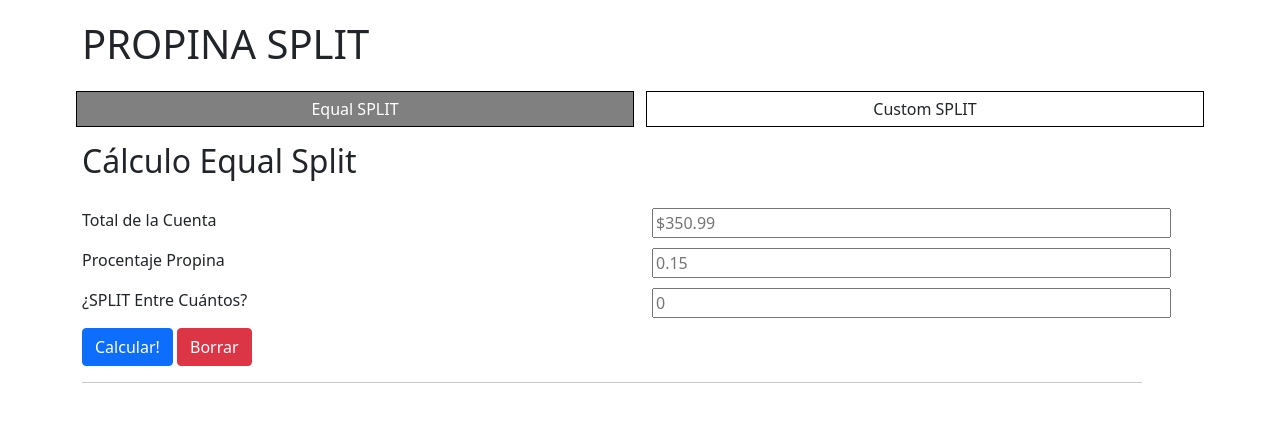
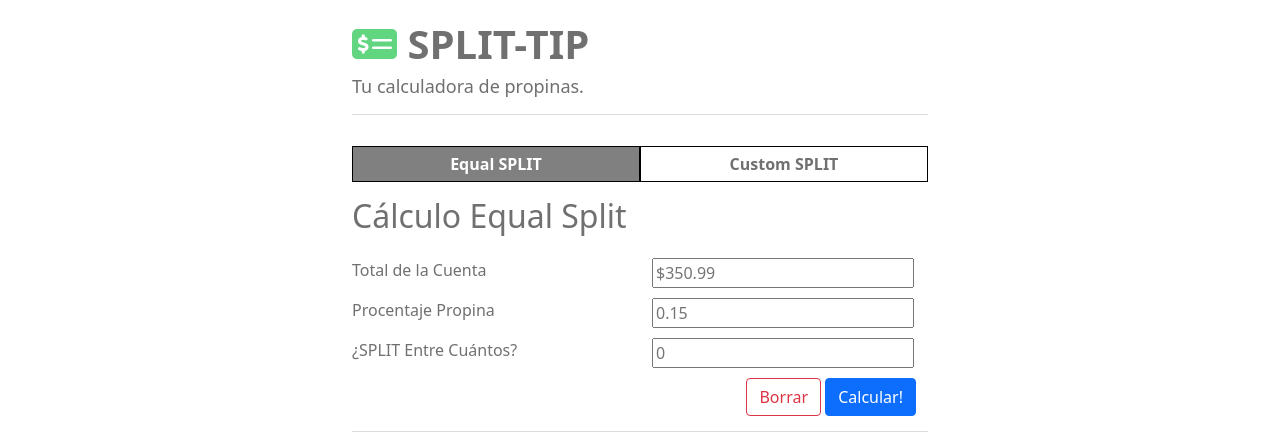
Before and after one commit to diegoarvz4/calculadora-app, a website: page index.html in a window 1280 px wide. Both pictures are taken after a click on the element "Equal SPLIT". Drawn offline with nearby package versions, Linux system fonts and the light colour scheme.

Commit message:
añadida función (UX)  de sugerencia de propina restante

```diff
--- a/index.html
+++ b/index.html
@@ -27,7 +27,9 @@
     href="style.css"
   ></link>
 
-  <title>App Calculadora Propina SPLIT</title>
+  <script src="https://kit.fontawesome.com/0a8f473504.js" crossorigin="anonymous"></script>
+
+  <title>SPLIT-TIP | Tu calculadora de propinas.</title>
 </head>
 
 <body class="">
@@ -35,7 +37,9 @@
     <div class="header">
       <div class="row row-header">
         <div class="col-12">
-          <h1>PROPINA SPLIT</h1>
+          <h1 class="encabezado"><i class="fas fa-money-check-alt"></i>  SPLIT-TIP</h1>
+          <h5 class="tagline">Tu calculadora de propinas.</h5>
+          <hr>
         </div>
       </div>
 
@@ -53,7 +57,7 @@
 
       <div class="row row-header">
         <div class="col-12">
-          <h2 id="section-title">PlaceHolder Title</h2>
+          <h2 id="section-title">Algo salió mal...</h2>
         </div>
       </div>
     </div>
@@ -109,20 +113,20 @@
         </div>
       </div>
 
-      <div class="row">
+      <div class="row botones-eq">
         <div class="col-12">
+          <button
+            id="btn-clear-split-eq"
+            class="btn btn-danger"
+          >Borrar</button>
           <button
             id="btn-calc-split-eq"
             class="btn btn-primary"
           >Calcular!</button>
 
-          <button
-            id="btn-clear-split-eq"
-            class="btn btn-danger"
-          >Borrar</button>
+
         </div>
       </div>
-
       <hr>
 
       <div class="row">
@@ -183,17 +187,18 @@
         </div>
       </div>
 
-      <div class="row">
+      <div class="row botones-cus">
         <div class="col-12">
+          <button
+            id="btn-clear-split-cus"
+            class="btn btn-danger"
+          >Borrar</button>
           <button
             id="btn-setup-split-cus"
             class="btn btn-success"
           >Yo pongo tanto:</button>
 
-          <button
-            id="btn-clear-split-cus"
-            class="btn btn-danger"
-          >Borrar</button>
+
         </div>
       </div>
 
--- a/main.js
+++ b/main.js
@@ -30,10 +30,8 @@ var totalPropinaCustom = "0";
 
 var comensalesConformes = "0";
 
+textoSección.innerHTML = "";
 
-
-
-textoSección.innerHTML = "Elige un tipo de cálculo...";
 //ACTION SELECT MODE////////////////////////////////////
 
 botónIgualSplit.onclick = function () {
@@ -88,6 +86,8 @@ botónSetupCustomSplit.onclick = function(){
 // y
 //// Agregar id's "secuenciales" a dichos inputs
 divCustom.innerHTML = "";
+resultadoCustomSplit.innerHTML = "";
+
 
 totalPropinaCustom = inputCuentaCustom.value * inputPorcentajeCustom.value ;
 
@@ -109,7 +109,7 @@ divCustom.insertAdjacentHTML('beforeend', `
               id="ipt-cus-${i+1}"
               type="number"
               inputmode="number"
-              placeholder="$100.00"
+              placeholder="$${totalPropinaCustom/inputSplitCustom.value}"
             ></input>
           </div>
         </div>
@@ -121,7 +121,7 @@ divCustom.insertAdjacentHTML('beforeend', `
 
 divCustom.insertAdjacentHTML("beforeend",`
 
-<div class="row">
+<div class="row botones-cus">
   <div class="col-6">
   <button class ="btn btn-info" id="btn-calc-split-cus">Calcular!</button>
   </div>
@@ -132,9 +132,12 @@ divCustom.insertAdjacentHTML("beforeend",`
 
 botónCálculoCustomSplit = document.getElementById("btn-calc-split-cus");
 
+////CÁLCULOS COMPLEJOS
+
 botónCálculoCustomSplit.onclick = function(){
+
 comensalesConformes = 0;
-  resultadoCustomSplit.innerHTML = "";
+resultadoCustomSplit.innerHTML = "";
 
   totalPropinaCustom = inputCuentaCustom.value * inputPorcentajeCustom.value ;
 
@@ -155,6 +158,8 @@ if(document.getElementById("ipt-cus-"+(j+1)).value != "" || document.getElementB
 
   totalPropinaCustom = totalPropinaCustom-document.getElementById("ipt-cus-"+(j+1)).value;
 
+
+
 }
 
 if (document.getElementById("ipt-cus-"+(j+1)).value === "" || document.getElementById("ipt-cus-"+(j+1)).value === "0"){
@@ -162,9 +167,21 @@ if (document.getElementById("ipt-cus-"+(j+1)).value === "" || document.getElemen
 //para calcular la partes proporcionales del resto.
   comensalesConformes ++;
 
+
 }
 
 }
+//Final del FOR
+
+for(let k=0; k<inputSplitCustom.value; k++){
+  if (document.getElementById("ipt-cus-"+(k+1)).value === "" || document.getElementById("ipt-cus-"+(k+1)).value === "0"){
+
+    document.getElementById("ipt-cus-"+(k+1)).setAttribute("placeholder",`$${totalPropinaCustom/comensalesConformes}
+    `);
+
+  }
+}
+//Final del FOR
 
 if(comensalesConformes == inputSplitCustom.value){
 //Si todos los inputs estaban vacíos, implica que el cálculo se hace proporcionalmente
@@ -177,6 +194,7 @@ if(comensalesConformes == inputSplitCustom.value){
 }
 
  resultadoCustomSplit.insertAdjacentHTML("beforeend",`
+<hr>
 <span style="color:red">Restante: $${totalPropinaCustom}</span>`);
 
 
@@ -193,7 +211,7 @@ if(comensalesConformes == inputSplitCustom.value){
 
 
 
-
+//BOTón BORRAR
 botónBorrarCustomSplit.onclick = function(){
 
 inputCuentaCustom.value = "";
--- a/style.css
+++ b/style.css
@@ -1,16 +1,36 @@
+body{
+  background-color: #fafafa
+  font-family: 'Segoe UI', Tahoma, Geneva, Verdana, sans-serif;
+  color: #707070;
+}
+
+
 .container{
   width: 95%;
+  max-width: 600px;
 }
 
 .header {
   margin-top: 20px;
-  margin-bottom: 20px;
+  margin-bottom: 10px;
+}
+
+.encabezado{
+  font-size: 40px;
+  font-weight: bold;
+}
+.fa-money-check-alt{
+  color: #61D580;
+}
+.tagline{
+  font-size: 18px;
+  font-weight:normal;
 }
 .selector {
   box-sizing: border-box;
   border: 1px solid black;
   padding: 5px;
-  width: 49%;
+  width: 50%;
 }
 .highlight {
   color: white;
@@ -22,16 +42,37 @@
 }
 
 .controls{
+
+width: 100%;
+margin: auto;
+margin-bottom: 15px;
 display: flex;
 justify-content: space-around;
+font-weight: bold;
 
 }
 
+
+.botones-eq, .botones-cus{
+  margin-right: 0px;
+  float: right;
+  margin-bottom: 15px;
+}
+
+.btn-danger{
+  border: #dc3545 1px solid;
+  background-color: white;
+  color: #dc3545;
+
+
+}
 
 input {
   width: 95%;
 }
 
 hr {
-  width: 95%;
+  width: 100%;
+
+
 }
```
Also changed, not shown: README.md.
